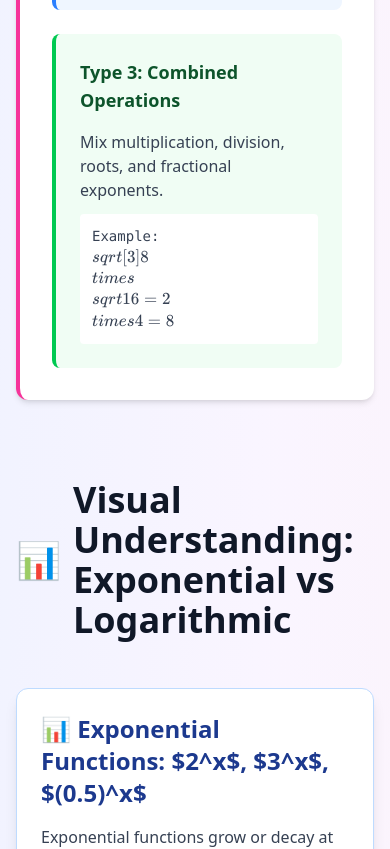
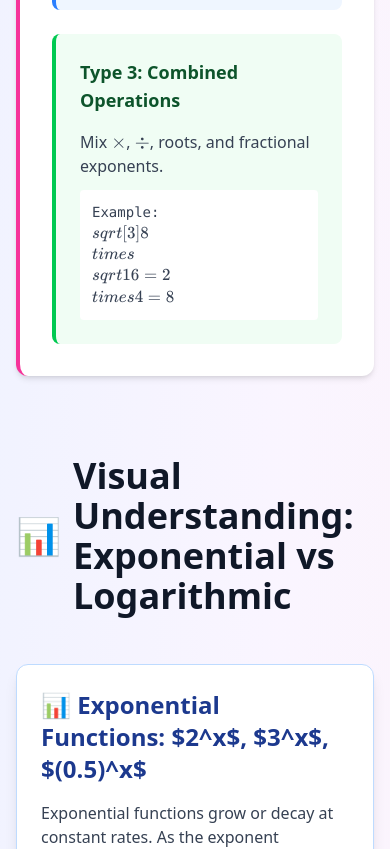
Before and after one commit to himesh220002/notebuilder, a Next.js app: page /maths11_notes/chapters/chapter2 in a window 390 px wide. Shown: the part 7475-8324 px from the top of the page. Built offline with nearby package versions, Linux system fonts and the light colour scheme.

Commit message:
feat: Enhance `MathText` to prevent replacing escaped LaTeX commands, add a new "Change of Base" logarithm rule, and introduce a "Properties of Logarithms" section with responsive grid layouts.

```diff
--- a/app/maths11_notes/chapters/chapter2/data.ts
+++ b/app/maths11_notes/chapters/chapter2/data.ts
@@ -176,5 +176,6 @@ export const logRules = [
     { rule: "Definition", formula: "$\\log_a N = x \\iff a^x = N$", note: "Logarithm is essentially finding the exponent.", color: "indigo" },
     { rule: "Product Rule", formula: "$\\log_a(mn) = \\log_a m + \\log_a n$", note: "Log of product is sum of logs.", color: "blue" },
     { rule: "Quotient Rule", formula: "$\\log_a(\\frac{m}{n}) = \\log_a m - \\log_a n$", note: "Log of quotient is difference of logs.", color: "green" },
-    { rule: "Power Rule", formula: "$\\log_a(m^n) = n \\cdot \\log_a m$", note: "The exponent 'comes down' to the front.", color: "purple" }
+    { rule: "Power Rule", formula: "$\\log_a(m^n) = n \\cdot \\log_a m$", note: "The exponent 'comes down' to the front.", color: "purple" },
+    { rule: "Change of Base", formula: "$\\log_a b = \\dfrac{\\log_c b}{\\log_c a}$", note: "Useful for calculating logs with calculators (use base 10 or e).", color: "cyan" }
 ];
--- a/app/maths11_notes/chapters/chapter2/page.tsx
+++ b/app/maths11_notes/chapters/chapter2/page.tsx
@@ -81,7 +81,7 @@ export default function Chapter2() {
             <p className="text-gray-700 mb-8 text-lg leading-relaxed">
               These seven fundamental laws are your toolkit for manipulating and simplifying exponential expressions.
             </p>
-            <div className="space-y-6">
+            <div className="grid grid-cols-1 sm:grid-cols-2 gap-6">
               {rules.map((item) => (
                 <RuleCard key={item.rule} {...item} />
               ))}
@@ -191,7 +191,7 @@ export default function Chapter2() {
 
               <div className="bg-green-50 p-6 rounded-lg border-l-4 border-green-500">
                 <h4 className="font-bold text-lg text-green-900 mb-4">Type 3: Combined Operations</h4>
-                <p className="text-gray-700 mb-3">Mix multiplication, division, roots, and fractional exponents.</p>
+                <p className="text-gray-700 mb-3">Mix <MathText text="$\times$, $\div$" />, roots, and fractional exponents.</p>
                 <p className="text-gray-700 font-mono bg-white p-3 rounded text-sm">
                   Example: <MathText text="$\\sqrt[3]{8} \\times \\sqrt{16} = 2 \\times 4 = 8$" />
                 </p>
@@ -215,6 +215,22 @@ export default function Chapter2() {
               <li>✓ Exponentials grow/decay rapidly; logarithms grow slowly</li>
             </ul>
           </div>
+        </section>
+
+        <section className="mb-20">
+          <h2 className="text-4xl font-bold text-gray-900 mb-12 flex items-center gap-3">
+            <span className="text-4xl">🛠️</span>Properties of Logarithms
+          </h2>
+          <article className="bg-white rounded-xl shadow-md p-8 border-l-4 border-indigo-500">
+            <p className="text-gray-700 mb-8 text-lg leading-relaxed">
+              These fundamental properties allow you to split, combine, and simplify logarithmic expressions.
+            </p>
+            <div className="grid grid-cols-1 sm:grid-cols-2 gap-6">
+              {logRules.map((item) => (
+                <RuleCard key={item.rule} {...item} />
+              ))}
+            </div>
+          </article>
         </section>
 
         <section className="mb-20">
--- a/components/MathText.tsx
+++ b/components/MathText.tsx
@@ -80,10 +80,14 @@ export default function MathText({ text, className = '', block = false }: MathTe
         // We iterate keys sorted by length desc to prevent substring issues (though \b handles most)
         Object.keys(keywordMap).forEach((keyword) => {
             const replacement = keywordMap[keyword];
-            // Regex: \bkeyword\b ensures "times" is matched but "timestamp" is not
-            // We also check if it's NOT already preceded by \ (checking for existing commands)
-            const regex = new RegExp(`(?<!\\\\)\\b${keyword}\\b`, 'g');
-            processed = processed.replace(regex, replacement);
+            // Regex: checks for optional preceding backslash
+            const regex = new RegExp(`(\\\\)?\\b${keyword}\\b`, 'g');
+            processed = processed.replace(regex, (match, prefix) => {
+                // If there's a preceding backslash, it's already an escaped command; leave it alone
+                if (prefix) return match;
+                // Otherwise replace the keyword with its LaTeX command
+                return replacement;
+            });
         });
 
         return processed;
```
